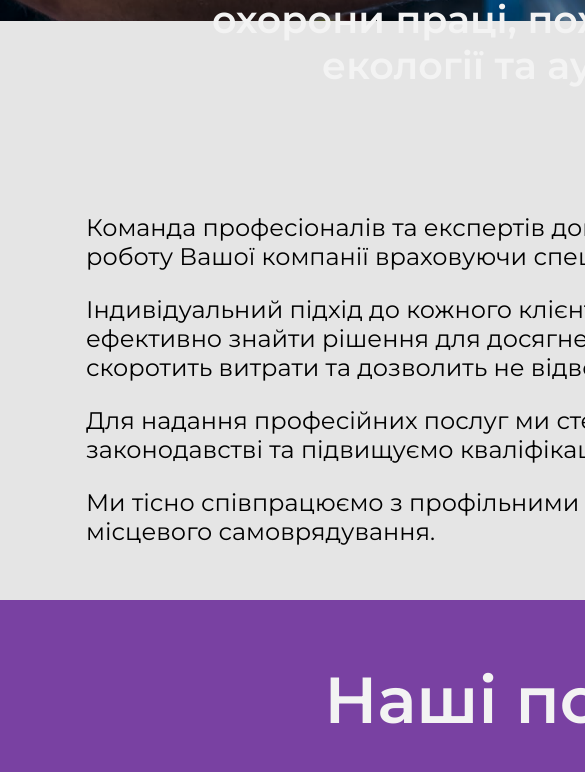
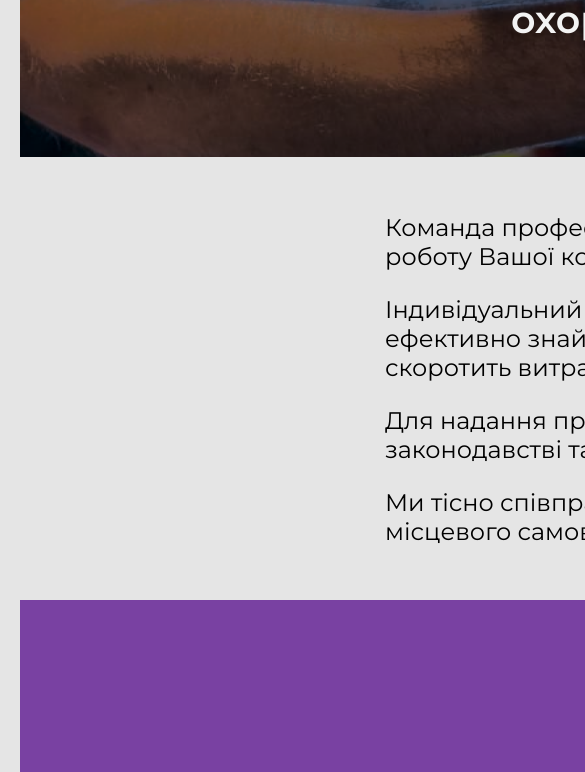
Before and after one commit to vlyaskovskij/ukrtechalians, a plain HTML site: page index.html in a window 390 px wide. Shown: the part 393-1165 px from the top of the page, 585 px wide, since content can reach past the window. Drawn offline with Linux system fonts and the light colour scheme.

Commit message:
Add files via upload

```diff
--- a/css/style.css
+++ b/css/style.css
@@ -335,3 +335,11 @@ to { opacity: 1 }
 .hide:checked + label:before {
     content: "\2212";
 }
+
+@media only screen and (max-width: 768px) {
+    .container {
+        width: 1680px;
+        margin: 0 auto;
+        padding: 0 20px;
+    }
+}
```
Also changed, not shown: index.html (+1 -1 lines).
